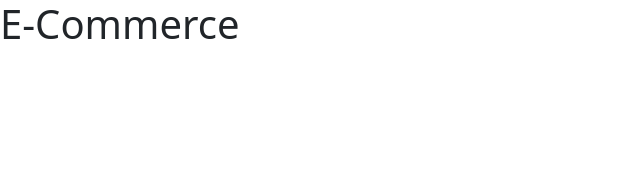
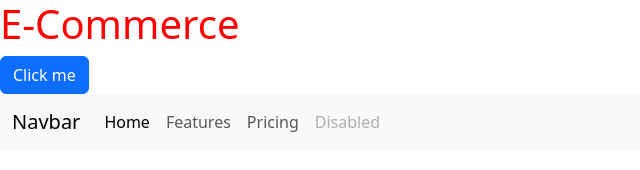
Before and after one commit to JonCGroberg/CapstoneOne_Ecommerce, a plain HTML site: page index.html in a window 1280 px wide. Shown: the whole page, without its empty margins (0-640 px from the left). Drawn offline with nearby package versions, Linux system fonts and the light colour scheme.

Commit message:
updated readme

```diff
--- a/css/styles.css
+++ b/css/styles.css
@@ -0,0 +1,3 @@
+h1{
+    color:red
+}
--- a/index.html
+++ b/index.html
@@ -1,15 +1,47 @@
 <!DOCTYPE html>
 <html lang="en">
+
 <head>
     <meta charset="UTF-8">
     <meta name="viewport" content="width=device-width, initial-scale=1.0">
     <link rel="stylesheet" href="https://cdnjs.cloudflare.com/ajax/libs/normalize/8.0.1/normalize.css" />
-    <link href="https://cdn.jsdelivr.net/npm/bootstrap@5.3.2/dist/css/bootstrap.min.css" rel="stylesheet" integrity="sha384-T3c6CoIi6uLrA9TneNEoa7RxnatzjcDSCmG1MXxSR1GAsXEV/Dwwykc2MPK8M2HN" crossorigin="anonymous">
-    <script src="https://cdn.jsdelivr.net/npm/bootstrap@5.3.2/dist/js/bootstrap.bundle.min.js" integrity="sha384-C6RzsynM9kWDrMNeT87bh95OGNyZPhcTNXj1NW7RuBCsyN/o0jlpcV8Qyq46cDfL" crossorigin="anonymous"></script>
+    <link href="https://cdn.jsdelivr.net/npm/bootstrap@5.3.2/dist/css/bootstrap.min.css" rel="stylesheet"
+        integrity="sha384-T3c6CoIi6uLrA9TneNEoa7RxnatzjcDSCmG1MXxSR1GAsXEV/Dwwykc2MPK8M2HN" crossorigin="anonymous">
+    <script src="https://cdn.jsdelivr.net/npm/bootstrap@5.3.2/dist/js/bootstrap.bundle.min.js"
+        integrity="sha384-C6RzsynM9kWDrMNeT87bh95OGNyZPhcTNXj1NW7RuBCsyN/o0jlpcV8Qyq46cDfL"
+        crossorigin="anonymous"></script>
 
+    <link rel="stylesheet" href="css/styles.css">
     <title>Document</title>
 </head>
+
 <body>
     <h1>E-Commerce</h1>
+    <button class="btn btn-primary">Click me</button>
+    <nav class="navbar navbar-expand-lg bg-body-tertiary">
+        <div class="container-fluid">
+          <a class="navbar-brand" href="#">Navbar</a>
+          <button class="navbar-toggler" type="button" data-bs-toggle="collapse" data-bs-target="#navbarNav" aria-controls="navbarNav" aria-expanded="false" aria-label="Toggle navigation">
+            <span class="navbar-toggler-icon"></span>
+          </button>
+          <div class="collapse navbar-collapse" id="navbarNav">
+            <ul class="navbar-nav">
+              <li class="nav-item">
+                <a class="nav-link active" aria-current="page" href="#">Home</a>
+              </li>
+              <li class="nav-item">
+                <a class="nav-link" href="#">Features</a>
+              </li>
+              <li class="nav-item">
+                <a class="nav-link" href="#">Pricing</a>
+              </li>
+              <li class="nav-item">
+                <a class="nav-link disabled" aria-disabled="true">Disabled</a>
+              </li>
+            </ul>
+          </div>
+        </div>
+      </nav>
 </body>
+
 </html>
```
Also changed, not shown: 1 other file.
